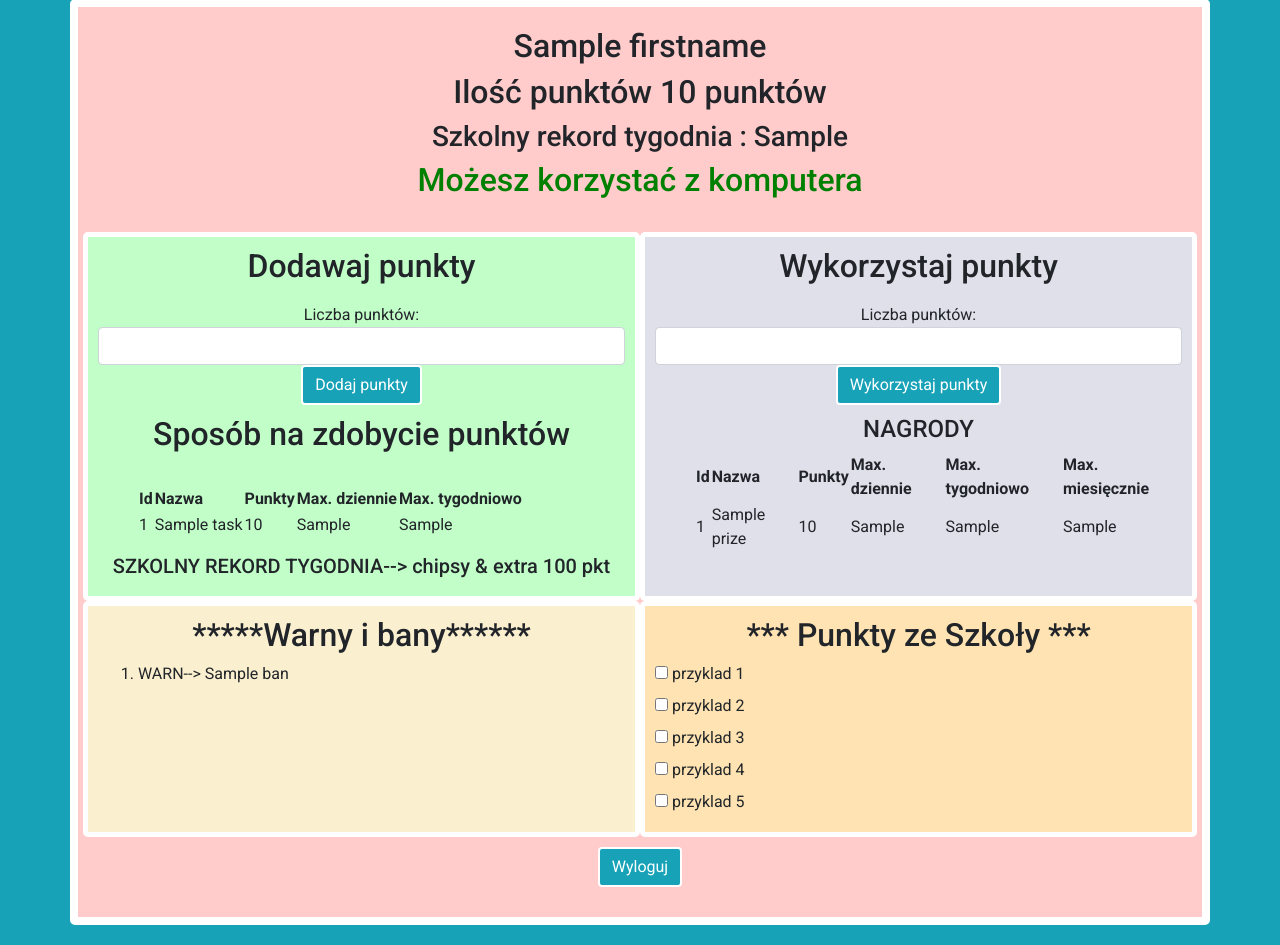
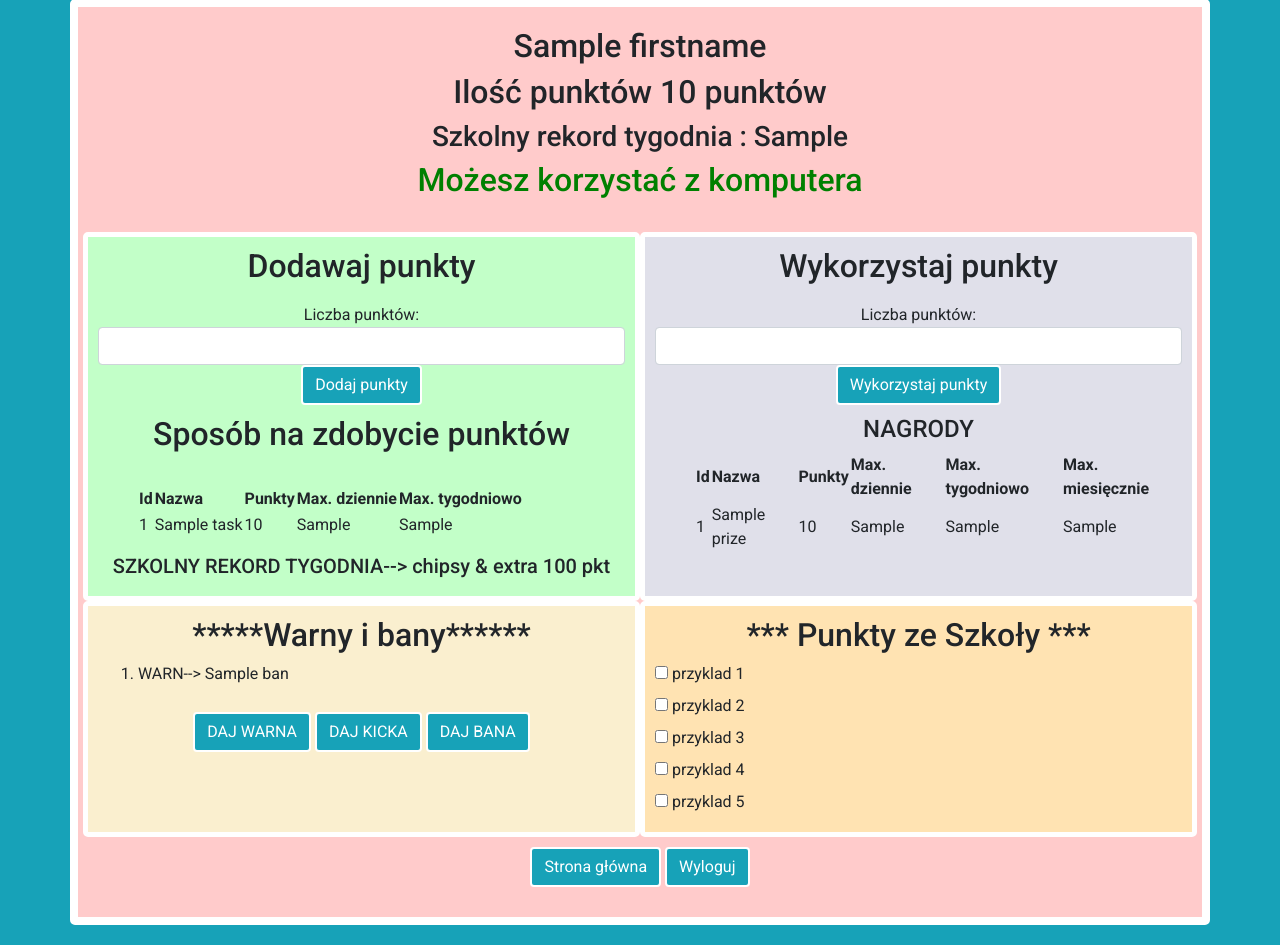
Before and after one commit to tgbdc7/zeton, a Flask app: template zeton/templates/caregiver_panel.html in a window 1280 px wide. Shown: the part 121-1066 px from the top of the page. Run offline with Flask 2, Linux system fonts and the light colour scheme; the template is opened without the code that fills it: most values are stand-ins (such as "Sample title", 1, 10 or a date in 2020); some libraries are stand-ins or nearby versions.

Commit message:
Add missing code from child_info template

```diff
--- a/zeton/templates/caregiver_panel.html
+++ b/zeton/templates/caregiver_panel.html
@@ -10,3 +10,22 @@
     </form>
 </div>
 {% endblock add_points %}
+
+{% block bans %}
+<form>
+    <div class="form-group button">
+        <a class="btn btn-info" href="/api/warn/{{ child.id }}#bany_warny">DAJ WARNA</a>
+
+        <a class="btn btn-info" {% if child.bans.3.active %}
+           disabled="disabled"
+           {%endif%} href="/api/kick/{{ child.id }}#bany_warny">DAJ KICKA</a>
+
+        <a class="btn btn-info" href="/api/ban/{{ child.id }}#bany_warny">DAJ BANA</a>
+
+    </div>
+</form>
+{% endblock bans %}
+
+{% block home_button %}
+<a class="btn btn-info" href="/">Strona główna</a>
+{% endblock home_button %}
--- a/zeton/templates/index_child.html
+++ b/zeton/templates/index_child.html
@@ -47,7 +47,7 @@
         <div id="odejmowanie" class="col-xl-6 square">
             <h2 class="text-center">Wykorzystaj punkty</h2>
 
-            <form action="/api/child/{{ child.id }}/points/use" method="post">
+            <form action="/api/child/{{ child.id }}/points/use?return_url=/child/{{ child.id }}" method="post">
                 <div class="form-group button">
                     Liczba punktów: <input class="form-control" type="number" name="points" required>
 
@@ -90,6 +90,8 @@
                 {% endfor %}
             </ol>
 
+            {% block bans %}{% endblock bans %}
+
         </div>
 
         <div id="punkty_szkola" class="col-xl-6 square">
@@ -106,6 +108,7 @@
     </div>
     <form>
         <div class="button">
+            {% block home_button %}{% endblock home_button %}
             <a class="btn btn-info" href="/logout">Wyloguj</a>
         </div>
     </form>
```
